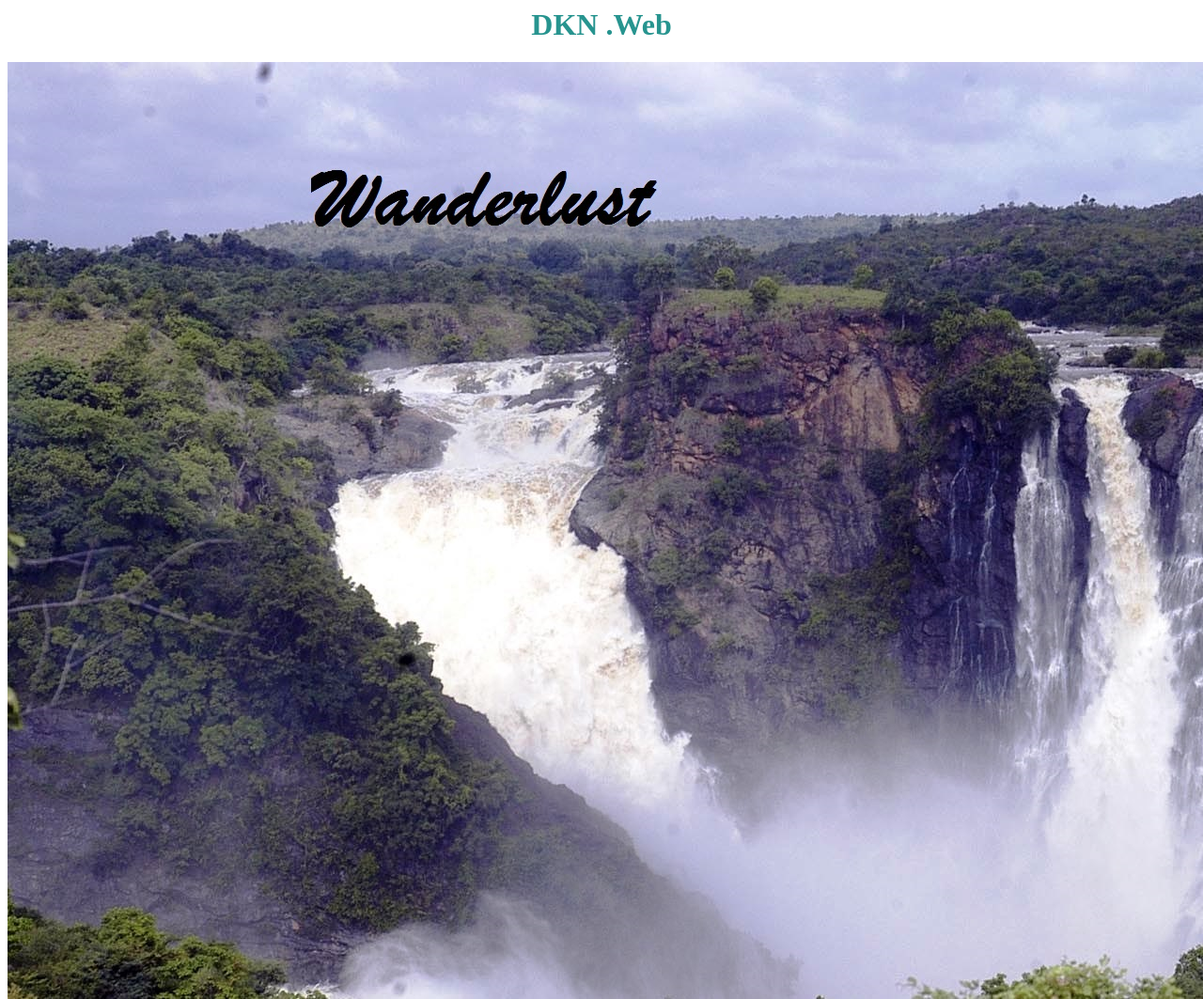
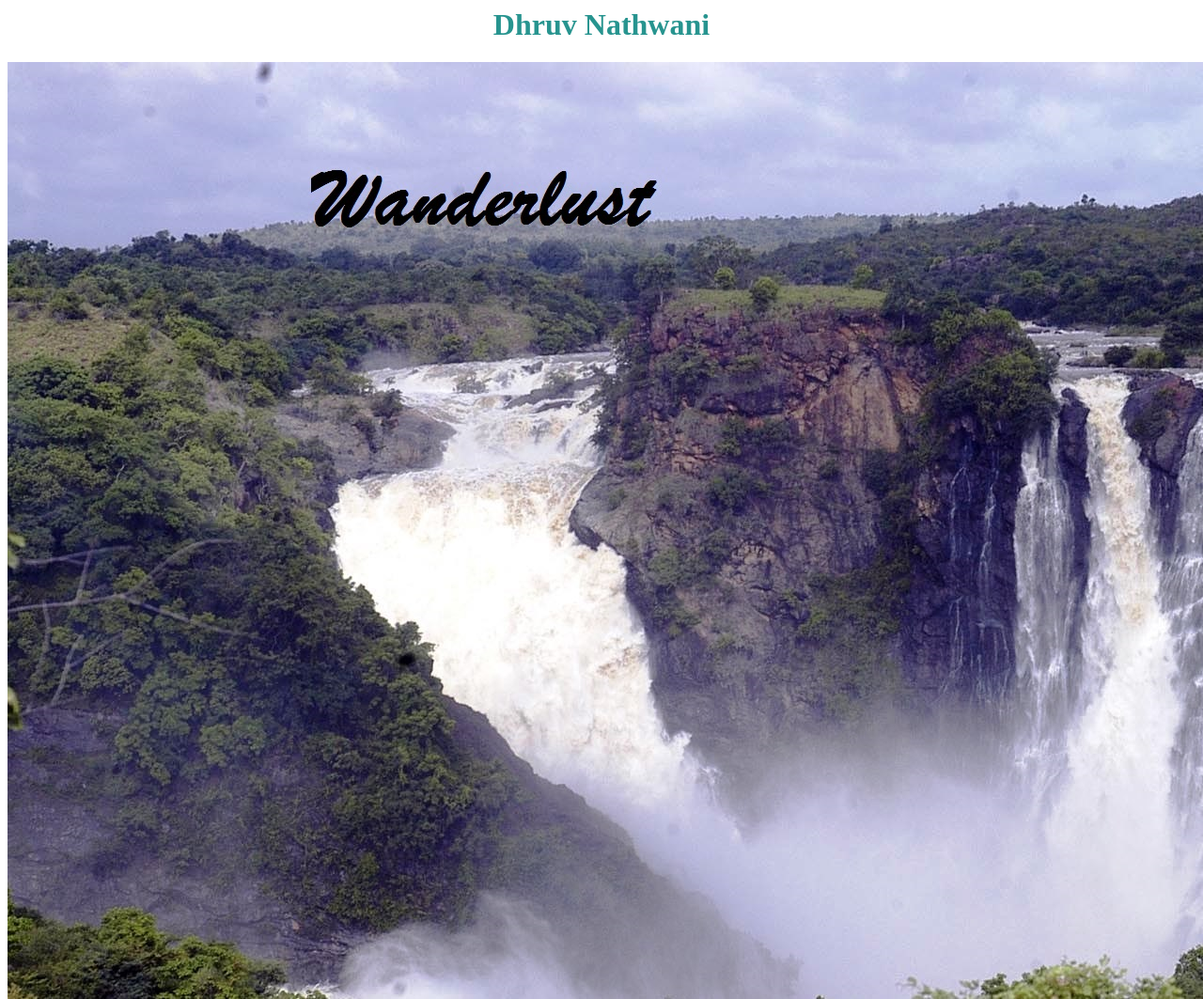
Before and after one commit to dkn556/dkndemo, a plain HTML site: page index.html in a window 1280 px wide. Shown: the top 1063 px of the page at 94% size. Drawn offline with Linux system fonts and the light colour scheme.

Commit message:
Update index.html

```diff
--- a/index.html
+++ b/index.html
@@ -17,7 +17,7 @@
   </head>
   <body>
     <h1>
-    DKN .Web
+    Dhruv Nathwani
       </h1>
     <img src="https://raw.githubusercontent.com/dkn556/dkndemo/gh-pages/wander%20waterfall.jpg" />
     </body>
```
